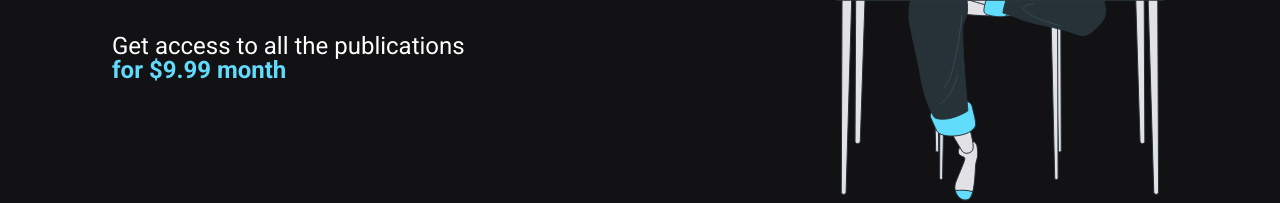
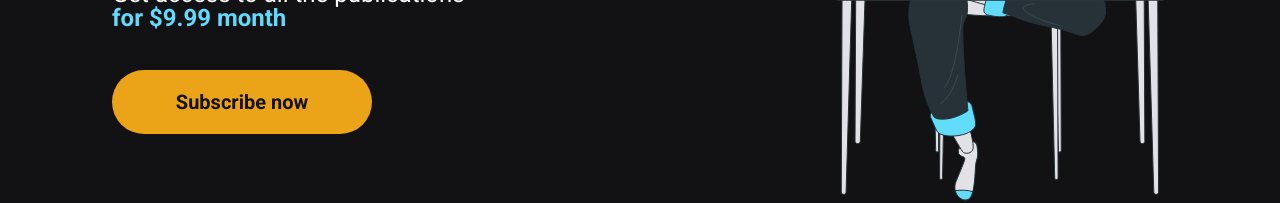
Before and after one commit to felipemarinhodev/ignews, a Next.js app: page / in a window 1280 px wide. Shown: the part 420-623 px from the top of the page. Built offline with nearby package versions, Linux system fonts and the light colour scheme.

Commit message:
include subscribeButton in the page

```diff
--- a/src/pages/home.module.scss
+++ b/src/pages/home.module.scss
@@ -38,4 +38,8 @@
       font-weight: bold;
     }
   }
+
+  button {
+    margin-top: 2.5rem;
+  }
 }
--- a/src/pages/index.tsx
+++ b/src/pages/index.tsx
@@ -1,4 +1,6 @@
 import Head from 'next/head';
+import React from 'react';
+import { SubscribeButton } from '../components/SubscribeButton';
 
 import styles from './home.module.scss';
 
@@ -18,6 +20,8 @@ export default function Home() {
             Get access to all the publications <br />
             <span>for $9.99 month</span>
           </p>
+
+          <SubscribeButton />
         </section>
         <img src="/images/avatar.svg" alt="Girl coding" />
       </main>
```
